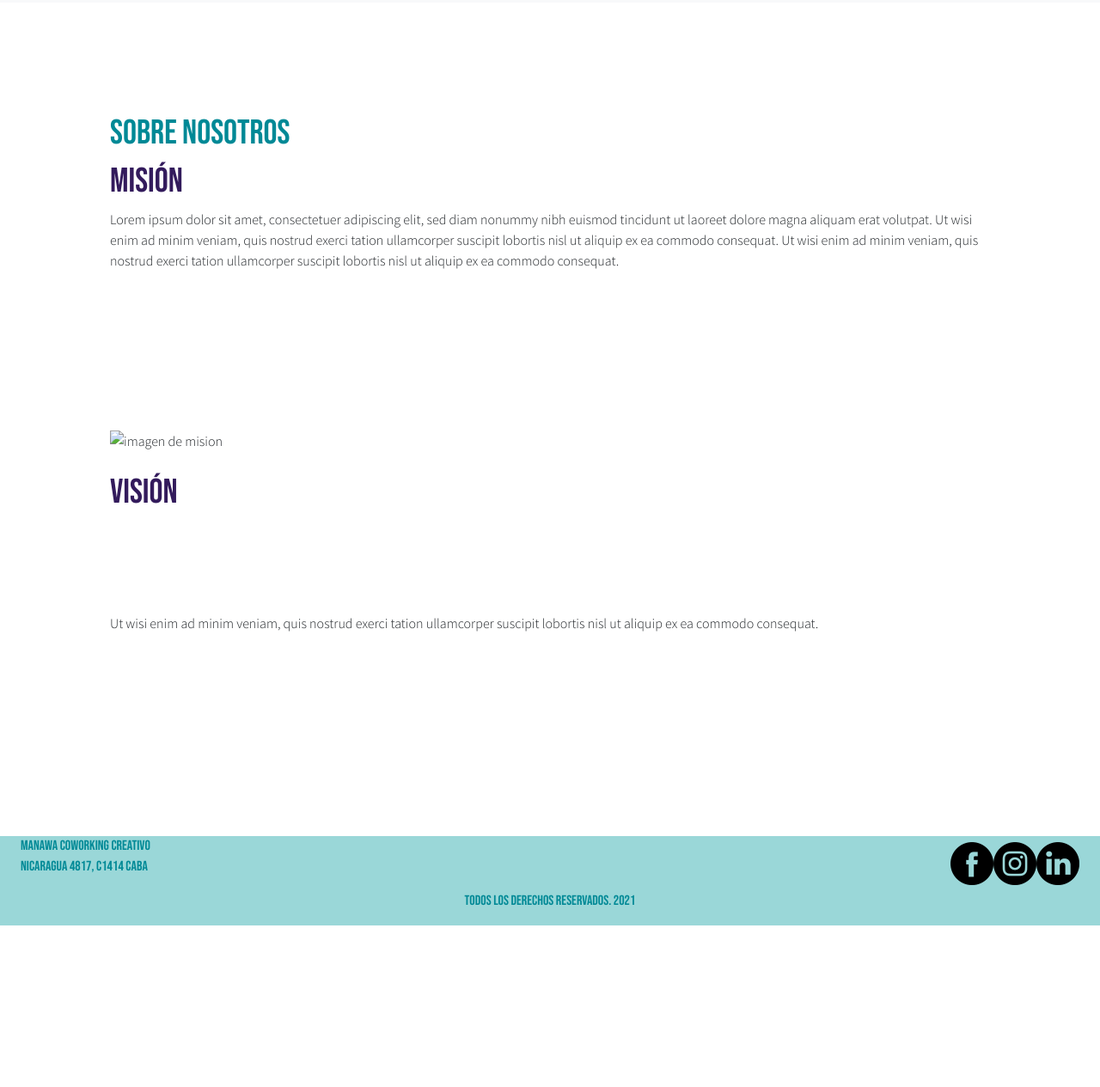
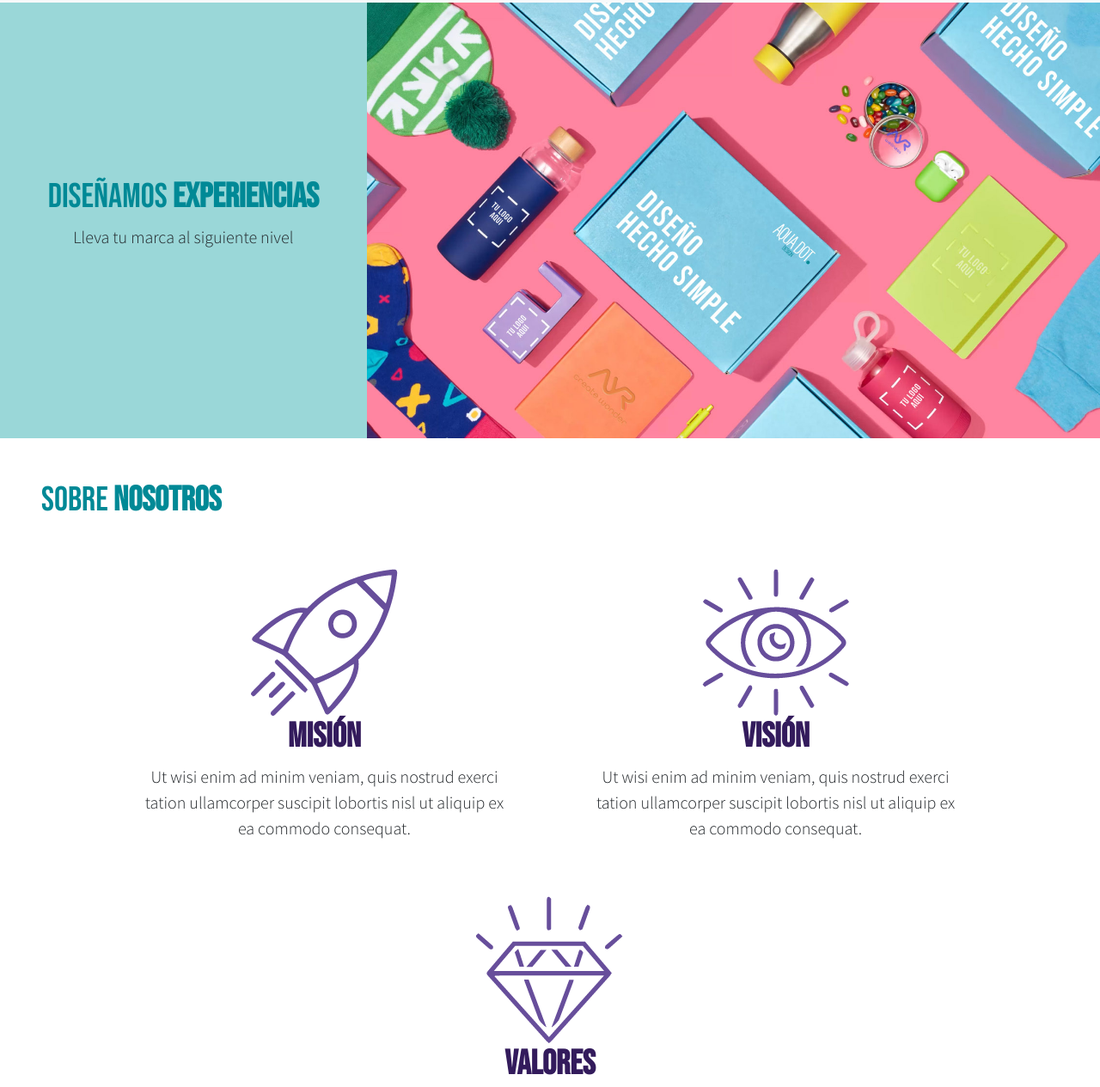
Before and after one commit to Bladvel/aqua-dot-ch, a plain HTML site: page pages/sobreNosotros.html in a window 1280 px wide. Shown: the part 103-1368 px from the top of the page at 86% size. Before the commit the page ends 1180 px from the top, so only its background shows below. Drawn offline with nearby package versions, Linux system fonts and the light colour scheme.

Commit message:
Rehice totalmente la pagina SOBRE-NOSOTROS con bootstrap

```diff
--- a/css/styles.css
+++ b/css/styles.css
@@ -4,7 +4,7 @@
     padding: 0;
     box-sizing: border-box;
 }
-
+    /* TEXT MODIFICATIONS */
 body{
     font-family: 'Source Sans Pro', sans-serif;
     background-color: white;
@@ -14,6 +14,10 @@ body{
 h1,h2,h3, .footer{
     font-family: 'Bebas Neue', cursive;
     color: #008996;
+}
+
+.purpleText{
+    color: #331B5C;
 }
 
 h1,h2{
@@ -34,6 +38,8 @@ a{
 .aquaBackground-gradient{
     background: linear-gradient( rgba(154,215,216,1) 0%, rgba(89,178,180,1) 100%);
 }
+
+
 
     /* EFFECTS */
 
@@ -59,8 +65,6 @@ a{
 .frontText{
     text-align: center;
     width: 50%;
-    margin-left: 5%;
-    margin-right: 5%;
 }
 
     /* FOOTER */
@@ -69,7 +73,7 @@ a{
     flex-flow: column nowrap;
     justify-content: space-evenly;
     /* top | right | bottom | left */
-    padding: 0 3vh 0 3vh;
+    padding: 3vh 3vh 0 3vh;
 
 
 }
@@ -95,34 +99,13 @@ a{
 }
 
     /* SOBRE NOSOTROS */
-.sobreNosotrosBody{
-    /* top | right | bottom | left */
-    margin: 10%;
-}
+
 
 .sobreNosotrosBody h2{
     color: #331B5C;
 }
 
 
-.mision p{
-    background-image: url("../images/1450ParaMision-01.png");
-    max-width: 100%;
-    height: 30vh;
-    background-repeat: no-repeat;
-    /* Tengo que volver mas pequena la imagen de fondo */
-}
-
-.vision p{
-    display: flex;
-    background-image: url("../images/vision-01.png");
-    max-width: 100%;
-    height: 30vh;
-    background-repeat: no-repeat;
-    text-align: right;
-    align-items: center;
-    /* Tengo que volver mas pequena la imagen de fondo */
-}
 
     /* TRBAJO */
 
@@ -291,7 +274,6 @@ a{
         text-align: center;
         width: 100%;
         /* top | right | bottom | left */
-        padding: 10% 5% 10% 5%;
         background-color: white;
     }
 
@@ -340,26 +322,7 @@ a{
 @media screen and (max-width: 576px){
     /* HEADER */
 
-            /* Landing page body */
 
-    .landingBody{
-        display: flex;
-        flex-flow: column;
-
-        margin-bottom: 10%;
-        align-items: center;
-        justify-content: space-evenly;
-
-    }
-
-    .frontText{
-
-        text-align: center;
-        width: 100%;
-        /* top | right | bottom | left */
-        padding: 10% 5% 10% 5%;
-        background-color: white;
-    }
 
         /* CAROUSEL */
     .landingBody aside .carousel{
--- a/pages/sobreNosotros.html
+++ b/pages/sobreNosotros.html
@@ -62,35 +62,64 @@
     </header>
 
     <!-- SOBRE NOSOTROS BODY -->
-    <section class="sobreNosotrosBody">
-        <div class="shapeBackground">
-            <h1><span class="lightWeight">Sobre</span> Nosotros</h1>
-
-            <article class="mision">
-                <h2>MISIÓN</h2>
-                <p>
-                    Lorem ipsum dolor sit amet, consectetuer adipiscing elit, sed diam
-                    nonummy nibh euismod tincidunt ut laoreet dolore magna aliquam erat
-                    volutpat. Ut wisi enim ad minim veniam, quis nostrud exerci tation
-                    ullamcorper suscipit lobortis nisl ut aliquip ex ea commodo
-                    consequat. Ut wisi enim ad minim veniam, quis nostrud exerci tation
-                    ullamcorper suscipit lobortis nisl ut aliquip ex ea commodo
-                    consequat.
+    <section class="container-fluid aquaBackground">
+        <div class="row align-items-center">
+            <div class="col-md-4 text-center p-5" >
+                    <h1>DISEÑAMOS <span class="fw-bold">EXPERIENCIAS</span></h1>
+                    <p class="lead">
+                        Lleva tu marca al siguiente nivel
+                    </p>
+            </div>
+            <div class="col-md-8 p-0">
+                <img src="../images/2-SOBRE NOSOTROS/sobre-nosotros.jpg" alt="Muestra de nuestro trabajo" class="w-100 d-block">
+            </div>
+        </div>
+    </section>
+    <section class="container-fluid p-5">
+        <div class="row justify-content-star">
+            <div class="col">
+                <h2>SOBRE <span class="fw-bold">NOSOTROS</span></h2>
+            </div>
+        </div>
+        <div class="row justify-content-evenly p-5 gy-5">
+            <div class="col-md-5 text-center">
+                <img src="../images/2-SOBRE NOSOTROS/MISION-02.png" alt="mision">
+                <h2 class="fw-bold purpleText">MISIÓN</h2>
+                <p class="lead">
+                    Ut wisi enim ad minim veniam, quis
+                    nostrud exerci tation ullamcorper
+                    suscipit lobortis nisl ut aliquip ex ea
+                    commodo consequat.
                 </p>
-                <img src="../images/mission.png" alt="imagen de mision" />
-            </article>
+            </div>
+            <div class="col-md-5 text-center">
+                <img src="../images/2-SOBRE NOSOTROS/VISION.png" alt="vision">
+                <h2 class="fw-bold purpleText">VISIÓN</h2>
+                <p class="lead">
+                    Ut wisi enim ad minim veniam, quis
+                    nostrud exerci tation ullamcorper
+                    suscipit lobortis nisl ut aliquip ex ea
+                    commodo consequat.
+                </p>
+            </div>
+        </div>
+        <div class="row justify-content-center">
+            <div class="col-md-5 text-center">
+                <img src="../images/2-SOBRE NOSOTROS/VALORES-170.png" alt="valores">
+                <h2 class="fw-bold purpleText">VALORES</h2>
+                <p class="lead">
+                    Ut wisi enim ad minim veniam, quis
+                    nostrud exerci tation ullamcorper
+                    suscipit lobortis nisl ut aliquip ex ea
+                    commodo consequat.
+                </p>
+            </div>
         </div>
 
-        <article class="vision">
-            <br />
-            <h2>VISIÓN</h2>
-            <p>
-                Ut wisi enim ad minim veniam, quis nostrud exerci tation ullamcorper
-                suscipit lobortis nisl ut aliquip ex ea commodo consequat.
-            </p>
-            <!-- <img src="../images/vision-01.png" alt="imagen de vision"> -->
-        </article>
     </section>
+
+
+
 
     <!-- FOOTER -->
     <footer class="aquaBackground footer">
```
Also changed, not shown: index.html (+1 -1 lines), images/2-SOBRE NOSOTROS/VALORES-170.png (renamed from images/2-SOBRE NOSOTROS/VALORES 170.png), images/2-SOBRE NOSOTROS/sobre-nosotros.jpg (renamed from images/2-SOBRE NOSOTROS/sobre nosotros.jpg).
